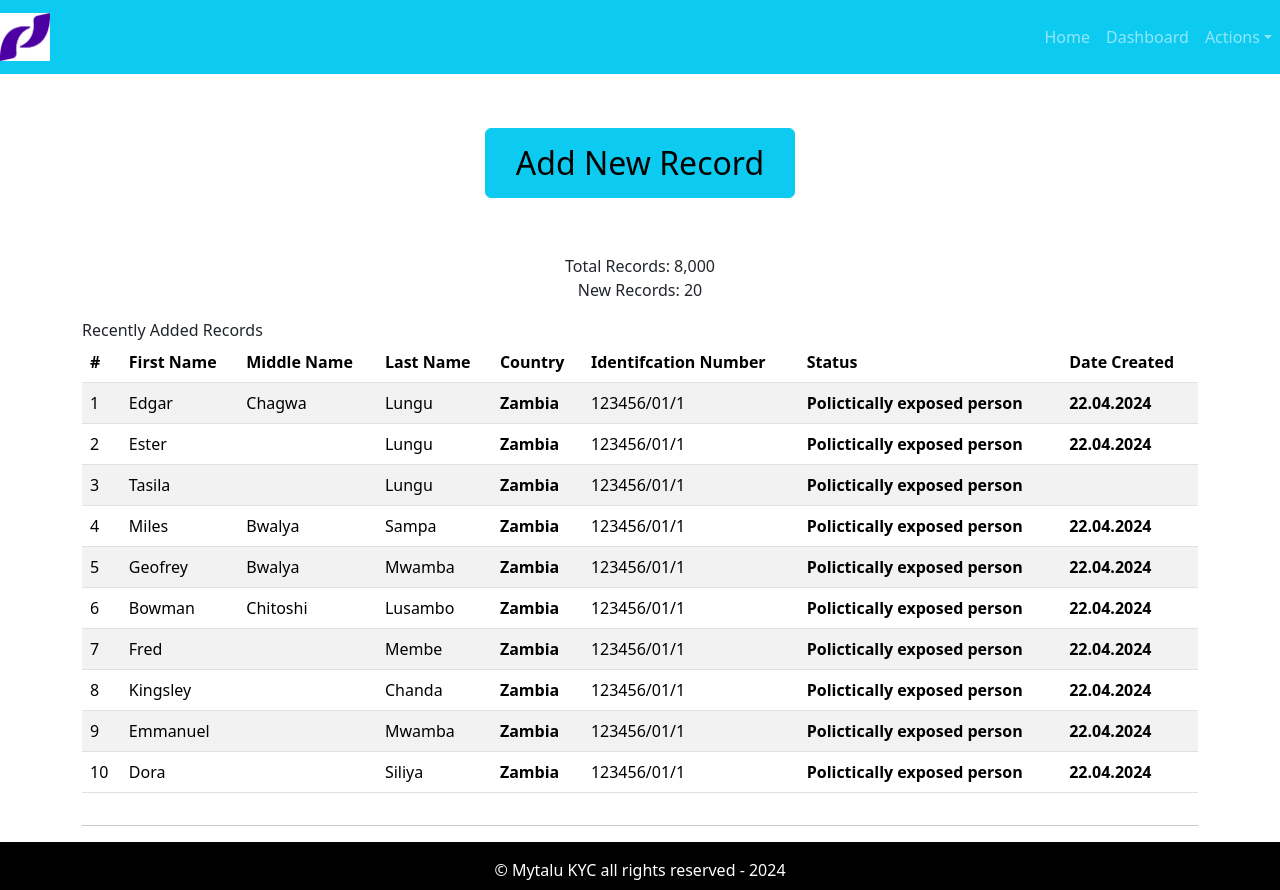
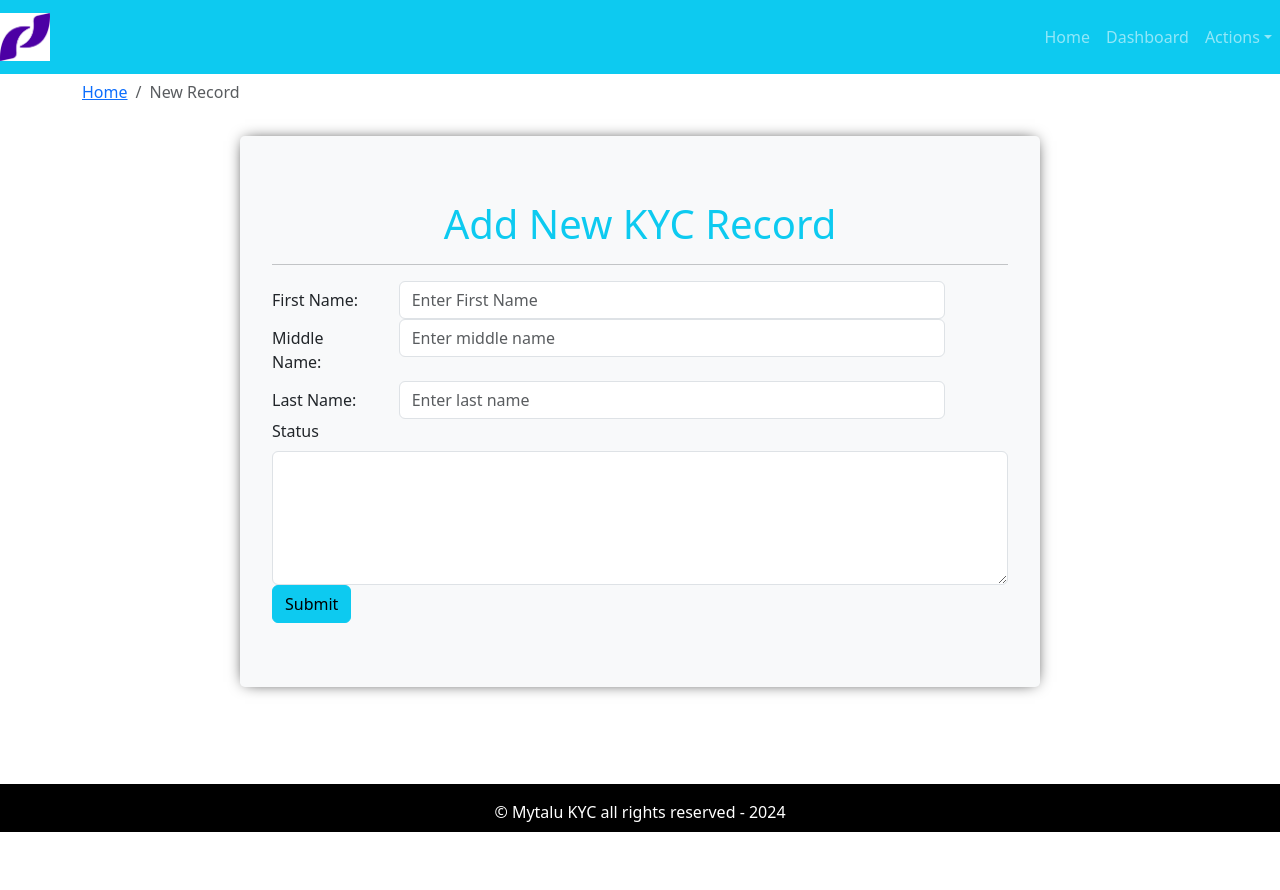
Before and after one commit to Kabjmk/kya_aml_check, a React (Create React App) app: page /dashboard in a window 1280 px wide. After the commit the page ends 832 px from the top, so only its background shows below. Built offline with nearby package versions, Linux system fonts and the light colour scheme.

Commit message:
add new record added

```diff
--- a/src/App.js
+++ b/src/App.js
@@ -1,14 +1,16 @@
 import './App.css';
-import { Entry } from './pages/entry/Entry.page';
+// import { Entry } from './pages/entry/Entry.page';
+// import {Dashboard} from "./pages/dashboard/Dashboard.page";
 import { DefaultLayout } from "./layout/DefaultLayout";
-import {Dashboard} from "./pages/dashboard/Dashboard.page";
+import {AddRecord} from "./pages/new-record/AddRecord.page";
 
 function App() {
   return (
     <div className="App">
       {/* <Entry />     */}
       <DefaultLayout>
-        <Dashboard />
+        {/* <Dashboard /> */}
+        <AddRecord />
       </DefaultLayout>
     </div>
   );
--- /dev/null
+++ b/src/components/add-record-form/AddRecordForm.comp.js
@@ -0,0 +1,70 @@
+import React from 'react'
+import { Form, Button, Row, Col } from 'react-bootstrap';
+import "./addrecord.style.css";
+import { PropTypes } from 'prop-types';
+
+export const AddRecordForm = ({handleOnSubmit, handleOnChange, frmDt }) => {
+    console.log(frmDt);
+  return (
+    <div className="jumbotron bg-light mt-3">
+        <h1 className="text-info text-center">Add New KYC Record</h1>
+        <hr/>
+          <Form autoComplete="off" onSubmit={handleOnSubmit}>
+                    <Form.Group as={Row}>
+                        <Form.Label column sm={2}>First Name:</Form.Label>
+                        <Col sm={9}>
+                            <Form.Control
+                            type="text"
+                            name="first_name"
+                            value={frmDt.first_name}
+                            onChange={handleOnChange}
+                            placeholder="Enter First Name"
+                            required
+                          />
+                        </Col>
+                    </Form.Group>
+                    <Form.Group as={Row}>
+                        <Form.Label column sm={2}>Middle Name:</Form.Label>
+                        <Col sm={9}><Form.Control
+                        type="text"
+                        name="middle_name"
+                        value={frmDt.middle_name}
+                        onChange={handleOnChange}
+                        placeholder="Enter middle name"
+                        required
+                        /></Col>
+                    </Form.Group>
+                    <Form.Group as={Row}>
+                        <Form.Label column sm={2}>Last Name:</Form.Label>
+                        <Col sm={9}><Form.Control
+                        type="text"
+                        name="last_name"
+                        value={frmDt.last_name}
+                        onChange={handleOnChange}
+                        placeholder="Enter last name"
+                        required
+                        /></Col>
+                    </Form.Group>
+                    <Form.Group>
+                        <Form.Label>Status</Form.Label>
+                        <Form.Control
+                        as="textarea"
+                        name="details"
+                        rows={5}
+                        value={frmDt.details}
+                        onChange={handleOnChange}
+                        required
+                        />
+                    </Form.Group>
+
+                    <Button type="submit" variant="info" >Submit</Button>
+                </Form>
+    </div>
+  )
+};
+
+AddRecordForm.propTypes = {
+    handleOnSubmit: PropTypes.func.isRequired,
+    handleOnChange: PropTypes.func.isRequired,
+    frmDt: PropTypes.object.isRequired,
+};
--- /dev/null
+++ b/src/components/add-record-form/addrecord.style.css
@@ -0,0 +1,17 @@
+.entry-page{
+    height: 100vh;
+    display: flex;
+    justify-content: center;
+    align-items: center;
+}
+
+.jumbotron{
+    padding: 4rem 2rem;
+    margin-bottom: 2rem;
+    background-color: var(--bs-light);
+    border-radius: .3rem;
+    box-shadow: 0px 0px 15px -5px black;
+    max-width: 800px;
+    margin-left: auto;
+    margin-right: auto;
+ }
--- /dev/null
+++ b/src/components/breadcrumb/Breadcrumb.js
@@ -0,0 +1,11 @@
+import React from 'react'
+import Breadcrumb from 'react-bootstrap/Breadcrumb';
+
+export const PageBreadcrumb = ({page}) => {
+  return (
+    <Breadcrumb>
+      <Breadcrumb.Item href="#">Home</Breadcrumb.Item>
+      <Breadcrumb.Item active>{page}</Breadcrumb.Item>
+    </Breadcrumb>
+  );
+};
--- a/src/layout/DefaultLayout.js
+++ b/src/layout/DefaultLayout.js
@@ -5,7 +5,7 @@ import { Footer } from './partials/Footer.comp'
 export const DefaultLayout = ({children}) => {
   return (
      <div className="default-layout">
-        <header>
+        <header className="header mb=2">
              <Header />
         </header>
 
@@ -13,7 +13,7 @@ export const DefaultLayout = ({children}) => {
            {children}
         </main>
 
-        <footer>
+        <footer className="footer">
             <Footer />
         </footer>
 
--- a/src/pages/dashboard/Dashboard.page.js
+++ b/src/pages/dashboard/Dashboard.page.js
@@ -2,10 +2,16 @@ import React from 'react';
 import { Container, Row, Col, Button } from 'react-bootstrap';
 import { RecordsTable } from '../../components/records-table/RecordsTable.comp';
 import records from "../../assets/data/dummy-records.json";
+import { PageBreadcrumb } from '../../components/breadcrumb/Breadcrumb';
 
 export const Dashboard = () => {
   return (
     <Container>
+        <Row>
+            <Col>
+                <PageBreadcrumb page="Dashboard"/>
+            </Col>
+        </Row>
         <Row>
             <Col className="text-center mt-5 mb-2">
             <Button variant="info" style={{"fontSize":"2rem", padding: "10px 30px"}}>Add New Record</Button>
--- /dev/null
+++ b/src/pages/new-record/AddRecord.page.js
@@ -0,0 +1,55 @@
+import React, {useState, useEffect} from 'react';
+import { Container, Row, Col } from 'react-bootstrap';
+import { PageBreadcrumb } from '../../components/breadcrumb/Breadcrumb';
+import {AddRecordForm} from "../../components/add-record-form/AddRecordForm.comp";
+
+const initialFrmDt = {
+    first_name: "",
+    middle_name: "",
+    last_name: "",
+    details:"",
+};
+
+export const AddRecord = () => {
+
+    const [frmData, setfrmData] = useState(initialFrmDt);
+
+    useEffect(() => {
+
+    }, [frmData])
+
+    const handleOnChange = e => {
+        const {name, value} = e.target;
+
+
+        setfrmData({
+            ...frmData,
+            [name]: value
+        })
+    };
+
+    const handleOnSubmit = e => {
+        e.preventDefault();
+
+        console.log("Record Submited", frmData);
+    };
+
+  return (
+    <Container>
+        <Row>
+            <Col>
+                <PageBreadcrumb page="New Record"/>
+            </Col>
+        </Row>
+        <Row>
+            <Col>
+                <AddRecordForm
+                handleOnChange={handleOnChange}
+                handleOnSubmit={handleOnSubmit}
+                frmDt = {frmData}
+                />
+            </Col>
+        </Row>
+    </Container>
+  )
+};
--- /dev/null
+++ b/src/utils/validation.js
@@ -0,0 +1,4 @@
+//to validate the length of the characters entered.it is optional
+export const shortText = str => {
+    return str.length >= 3 && str.length <=100;
+}
```
